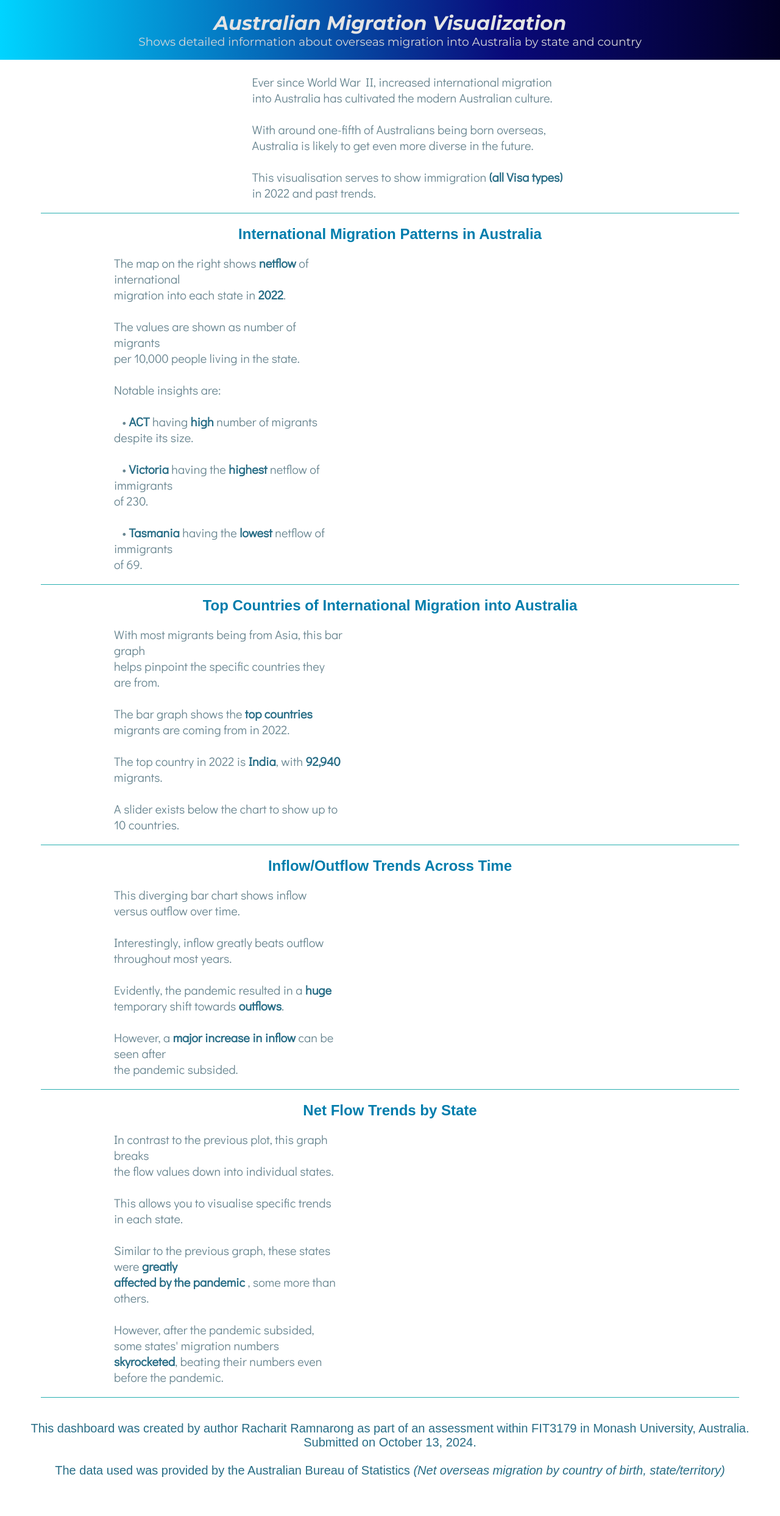
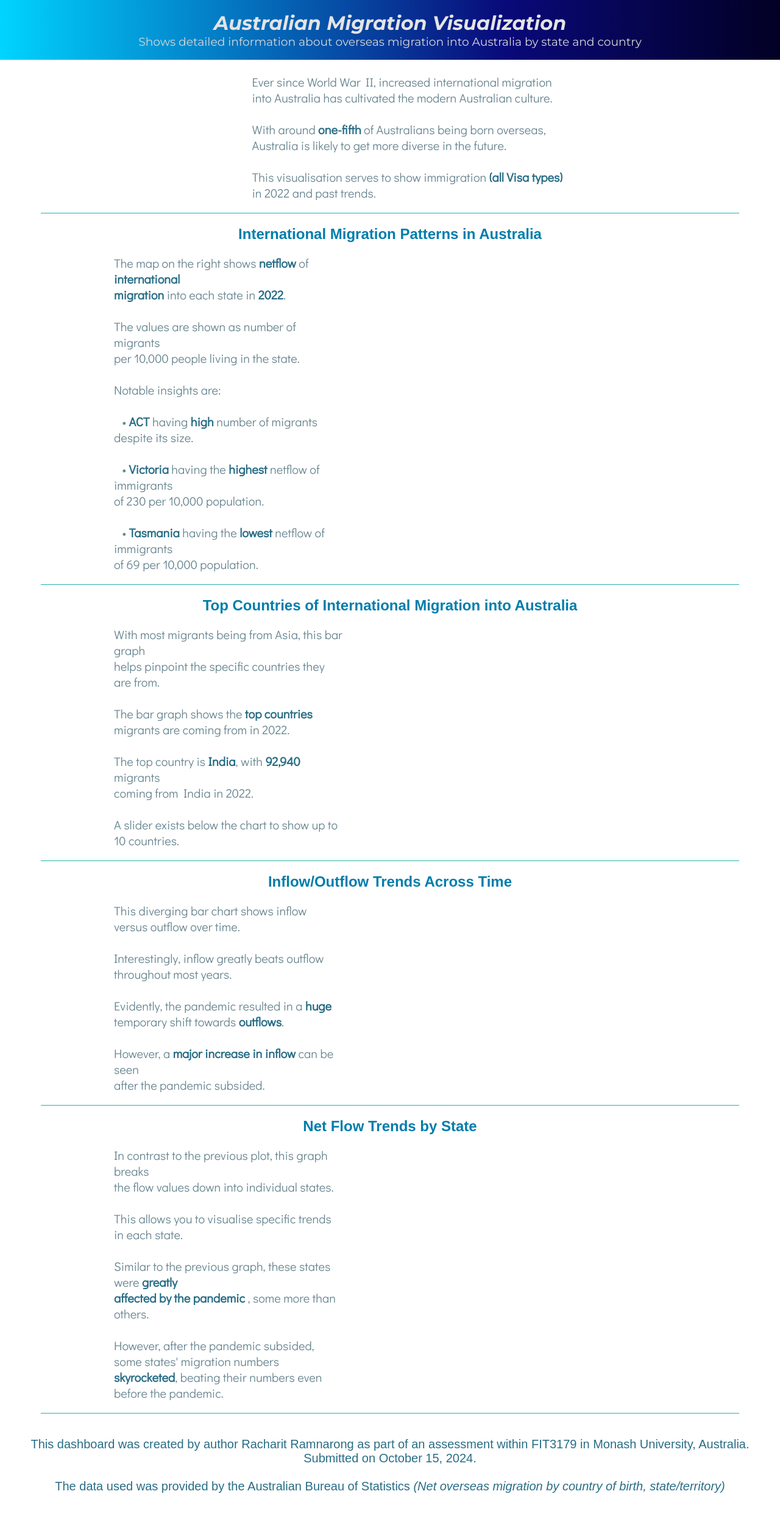
Before and after one commit to Commanchae/fit3179-dv2, a plain HTML site: page index.html in a window 1280 px wide. Shown: the whole page at 61% size. Drawn offline with Linux system fonts and the light colour scheme; a script that the page names is missing.

Commit message:
Final changes.

```diff
--- a/index.html
+++ b/index.html
@@ -24,7 +24,7 @@
     <div class="grid-container">
         <div class="grid-item span-two-columns bottom-highlight ">
             <p class="text" style="width:50%">
-                Ever since World War II, increased international migration <br> into Australia has cultivated the modern Australian culture.<br><br> With around one-fifth of Australians being born overseas,<br> Australia  is likely to get even more diverse in the future. <br><br>This visualisation serves to show immigration <span class="text-highlight">(all Visa types)</span> <br>in 2022 and past trends.
+                Ever since World War II, increased international migration <br> into Australia has cultivated the modern Australian culture.<br><br> With around <span>one-fifth</span> of Australians being born overseas,<br> Australia  is likely to get more diverse in the future. <br><br>This visualisation serves to show immigration <span class="text-highlight">(all Visa types)</span> <br>in 2022 and past trends.
             </p>
         </div>
         <div class="grid-item span-two-columns grid-title">
@@ -33,7 +33,7 @@
 
         <div class="text-grid grid-item bottom-highlight">
             <p class="text">
-                The map on the right shows <span>netflow</span> of international <br>migration into each state in <span>2022</span>.
+                The map on the right shows <span>netflow</span> of <span>international <br>migration</span> into each state in <span>2022</span>.
                 <br>
                 <br>
                 The values are shown as number of migrants <br> per 10,000 people living in the state.
@@ -44,10 +44,10 @@
                 &nbsp;&nbsp; • <span>ACT</span> having <span>high</span> number of migrants despite its size.
                 <br>
                 <br>
-                &nbsp;&nbsp; • <span>Victoria</span> having the <span>highest</span> netflow of immigrants <br>of 230.
+                &nbsp;&nbsp; • <span>Victoria</span> having the <span>highest</span> netflow of immigrants <br>of 230 per 10,000 population.
                 <br>
                 <br>
-                &nbsp;&nbsp; • <span>Tasmania</span> having the <span>lowest</span> netflow of immigrants <br>of 69.
+                &nbsp;&nbsp; • <span>Tasmania</span> having the <span>lowest</span> netflow of immigrants <br>of 69 per 10,000 population.
 
             </p>
         </div>
@@ -77,7 +77,7 @@
                 The bar graph shows the <span>top countries</span> <br>migrants are coming from in 2022.
                 <br>
                 <br>
-                The top country in 2022 is <span>India</span>, with <span>92,940</span> migrants.
+                The top country is <span>India</span>, with <span>92,940</span> migrants <br> coming from India in 2022.
                 <br><br>
                 A slider exists below the chart to show up to 10 countries.
             </p>
@@ -107,7 +107,7 @@ vegaEmbed("#country-bar", vg_4 ,  {"actions": false}).then(function(result) {
                 Evidently, the pandemic resulted in a <span>huge</span> temporary shift towards <span>outflows</span>.
                 <br>
                 <br>
-                However, a <span>major increase in inflow</span> can be seen after <br> the pandemic subsided.
+                However, a <span>major increase in inflow</span> can be seen <br>after  the pandemic subsided.
             </p>
         </div>
         <div class="grid-item bottom-highlight" >
@@ -150,7 +150,7 @@ vegaEmbed("#line_chart", vg_3,  {"actions": false}).then(function(result) {
       </div>
       <br>
       <br>
-      <p style="font-family: Arial; color: #286d86">This dashboard was created by author Racharit Ramnarong as part of an assessment within FIT3179 in Monash University, Australia. <br>Submitted on October 13, 2024.<br><br> The data used was provided by the Australian Bureau of Statistics <i>(Net overseas migration by country of birth, state/territory)</i></p>
+      <p style="font-family: Arial; color: #286d86">This dashboard was created by author Racharit Ramnarong as part of an assessment within FIT3179 in Monash University, Australia. <br>Submitted on October 15, 2024.<br><br> The data used was provided by the Australian Bureau of Statistics <i>(Net overseas migration by country of birth, state/territory)</i></p>
       <br><br>
 </body>
 </html>
--- a/map.vg.json
+++ b/map.vg.json
@@ -140,7 +140,7 @@
       "data": {"values": [{"x": 1.24, "y": 0.8}]},
       "mark": {"type": "text", "angle": 0, "dx": -125, "dy":17, "fontSize": 12},
       "encoding": {
-        "text": {"value": "(Victoria) Highest migration – 230 people"},
+        "text": {"value": "(Victoria) Highest migration – 230"},
         "x": {"field": "x", "type": "quantitative"},
         "y": {"field": "y", "type": "quantitative"},
         "color": {
@@ -166,7 +166,7 @@
       "data": {"values": [{"x": 1.65, "y": 0.25}]},
       "mark": {"type": "text", "angle": 0, "dx": 90,"fontSize": 12},
       "encoding": {
-        "text": {"value": "(Tasmania) Lowest migration – 69 people"},
+        "text": {"value": "(Tasmania) Lowest migration – 69"},
         "x": {"field": "x", "type": "quantitative"},
         "y": {"field": "y", "type": "quantitative"},
         "color": {
@@ -218,7 +218,7 @@
       "data": {"values": [{"x": 0.30, "y": 3.13}]},
       "mark": {"type": "text", "angle": 0,"fontSize": 12},
       "encoding": {
-        "text": {"value": "217 people"},
+        "text": {"value": "of 217"},
         "x": {"field": "x", "type": "quantitative"},
         "y": {"field": "y", "type": "quantitative"},
         "color": {
```
